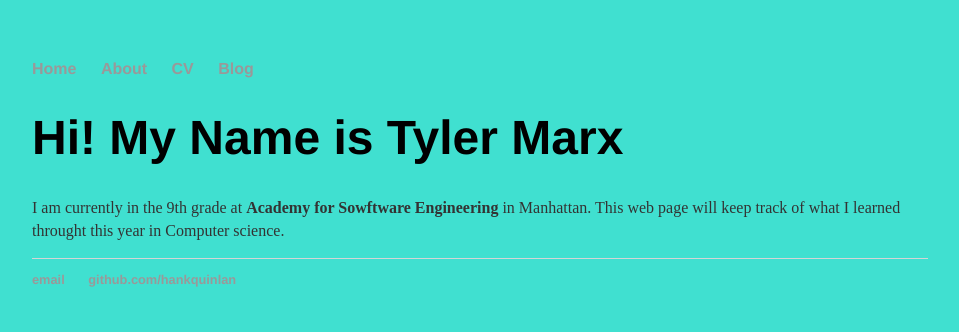
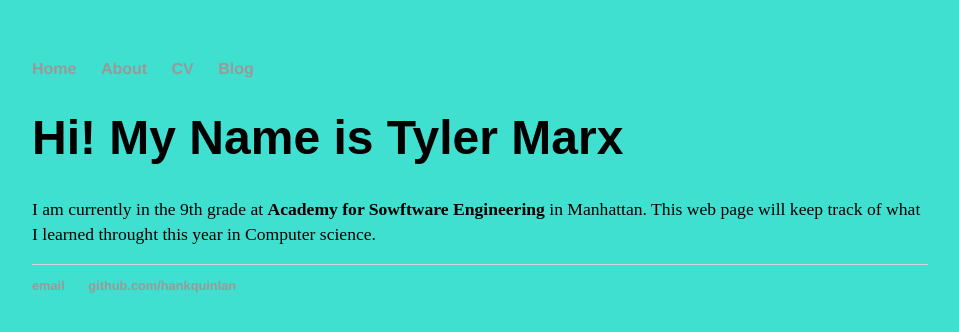
Before and after one commit to tylerm2204/tylerm2204.github.io, a Jekyll site: the page built from index.html, in a window 1280 px wide. Shown: the top 332 px of the page, without its empty margins (160-1119 px from the left). Built offline with Jekyll 4.4.1, drawn with Linux system fonts in a browser that asks for light colours.

Commit message:
Update main.css

```diff
--- a/css/main.css
+++ b/css/main.css
@@ -22,12 +22,12 @@
 }
 h1 {
     font-size: 3em;
-    font-family:'Helvetica', 'Arial', 'Sans-Serif';
+    font-family:'Russian', 'Arial', 'Sans-Serif';
 }
 p {
-    font-size: 1em;
+    font-size: 1.1em;
     line-height: 1.4em;
-    color: #333;
+    color: #FFFFF;
 }
 footer {
     border-top: 1px solid #d5d5d5;
```
